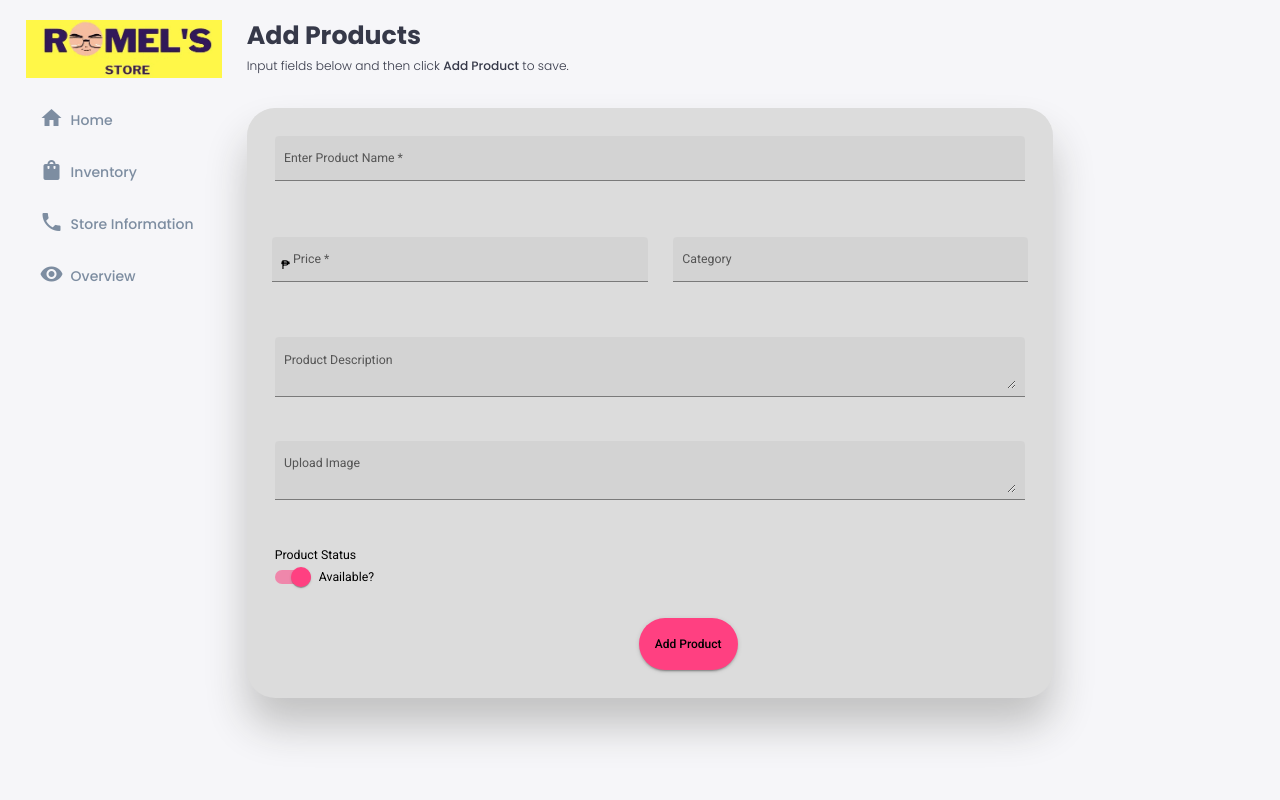
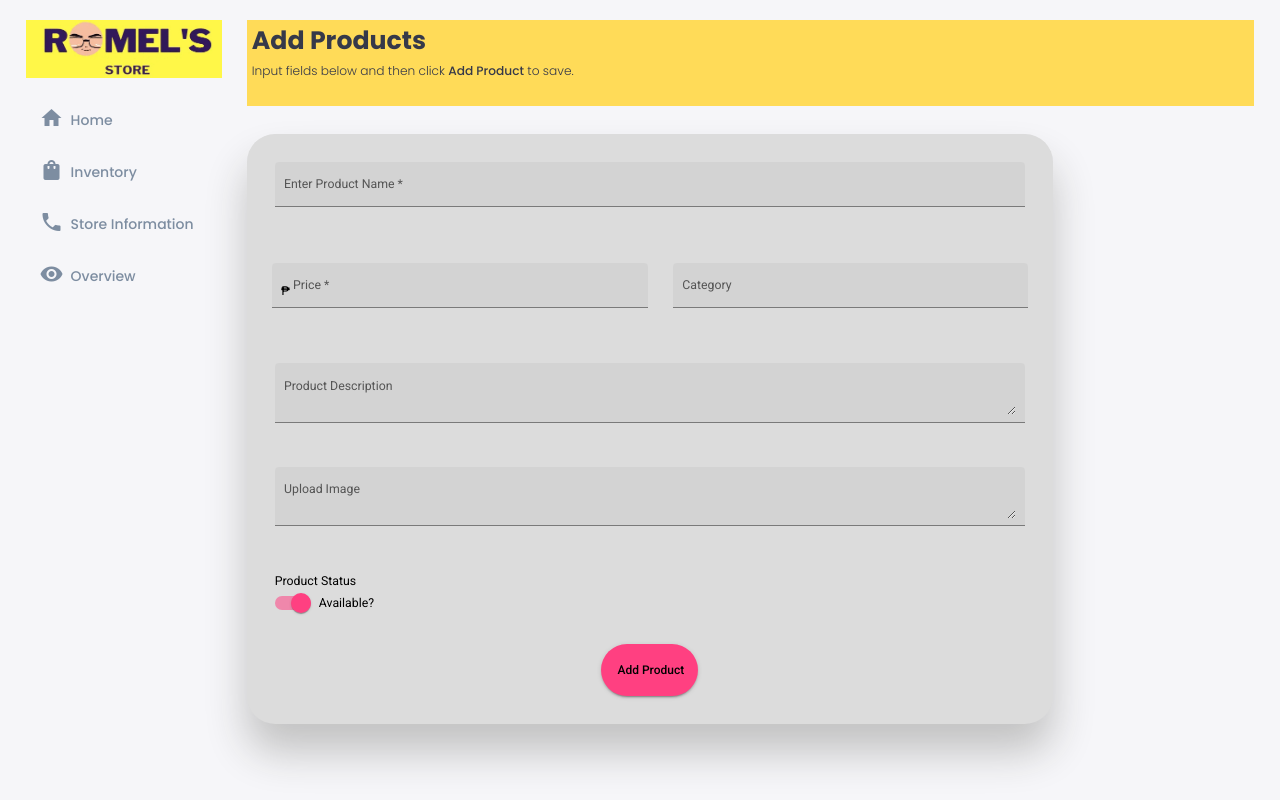
Before and after one commit to sath00/samanteam, an Angular app: page /add-products in a window 1280 px wide. Built offline with nearby package versions, Linux system fonts and the light colour scheme.

Commit message:
changes in add product top bar

```diff
--- a/src/app/invadd/invadd.component.css
+++ b/src/app/invadd/invadd.component.css
@@ -1,3 +1,10 @@
+.top-bar {
+  display: flex;
+  flex-direction: row;
+  background-color: #FFDB58;
+  padding: 5px;
+  align-items: center;
+}
 .topfield {
   padding: 2rem 2rem 1rem;
 }
@@ -12,14 +19,11 @@
   border-radius: var(--card-border-radius);
   box-shadow: var(--card-shadow);
   width: 80%;
+
 }
 
 .formcontainer:hover{
   box-shadow: none;
-}
-
-.bottomfield {
-  margin-left: 28rem;
 }
 
 .submitbtn {
@@ -32,6 +36,9 @@
   cursor: pointer;
   margin-bottom: 3rem;
   margin-right: 2rem;
+  width:12%;
+  margin-left:44%;
+  margin-right:44%;
 }
 
 .example-full-width {
--- a/src/app/invadd/invadd.component.html
+++ b/src/app/invadd/invadd.component.html
@@ -1,5 +1,9 @@
-<h1>Add Products</h1>
-<h3>Input fields below and then click <b>Add Product</b> to save.</h3>
+<div class="top-bar">
+  <div>
+    <h1>Add Products</h1>
+    <h3>Input fields below and then click <b>Add Product</b> to save.</h3>
+  </div>
+</div>
 
 <div class = formcontainer>
 <form  #itemForm="ngForm">
@@ -49,9 +53,7 @@
   <mat-slide-toggle [(ngModel)]="isChecked" name="availability">Available?</mat-slide-toggle>
   </div>
 
-  <div class = "bottomfield">
   <button mat-raised-button color="accent" class=" submitbtn" (click)="onAddItem(itemForm)">Add Product</button>
-  </div>
 
 </form>
 </div>
```
